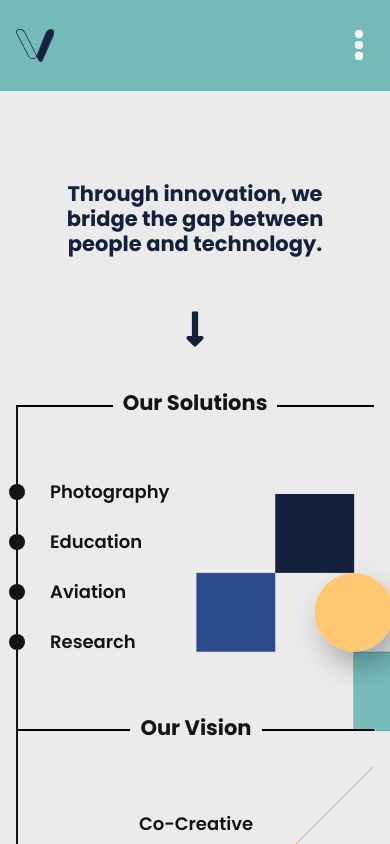
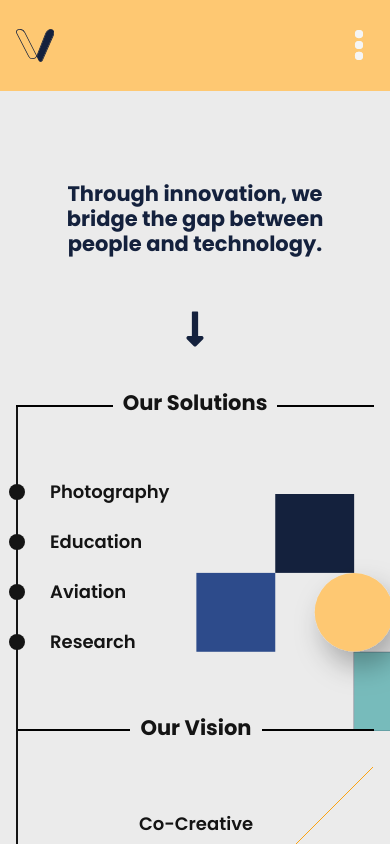
Before and after one commit to LGP21-LGP1/lgp21-lgp1.github.io, a Next.js app: page / in a window 390 px wide. Shown: the top 844 px of the page. Built offline with nearby package versions, Linux system fonts and the light colour scheme; no server answers; a web font is replaced by a local one.

Commit message:
updated mobile navbar color

```diff
--- a/components/navbar.module.css
+++ b/components/navbar.module.css
@@ -93,7 +93,7 @@
   }
 
   #navbarContainer {
-    background-color: var(--cyan);
+    background-color: #fec872;
   }
 
   #navList {
```
